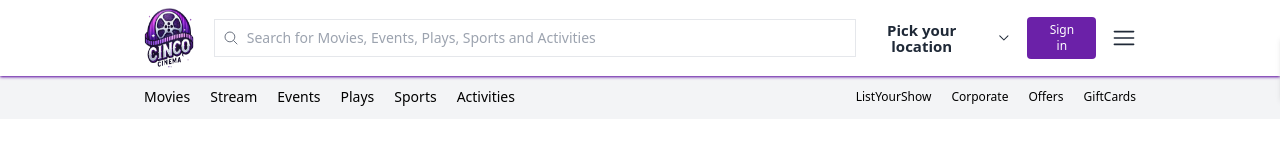
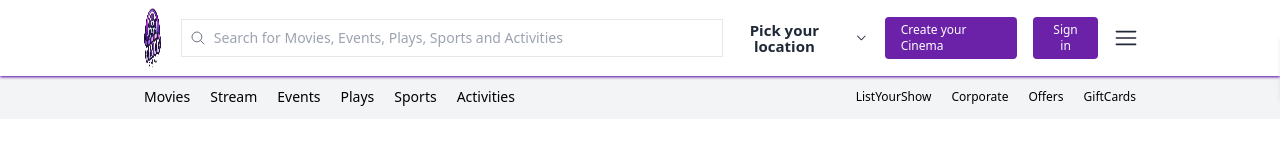
Before and after one commit to jneralrex/cinco_cinema_user, a React (Vite) app: page / in a window 1280 px wide. Shown: the top 157 px of the page. Built offline with nearby package versions, Linux system fonts and the light colour scheme; no server answers.

Commit message:
Minor clean up

```diff
--- a/src/component/Nav.jsx
+++ b/src/component/Nav.jsx
@@ -71,7 +71,6 @@ const Nav = () => {
       `${import.meta.env.VITE_BASE_URL}auth/signup`,
       signUp
     );
-    console.log(res);
   };
 
   const handleLogout = async (e) => {
@@ -96,7 +95,7 @@ const Nav = () => {
           <div className="hidden border md:flex items-center gap-2 px-2">
             <IoSearchOutline className="text-gray-500" />
             <input
-              className="xl:w-[600px] lg:w-[400px] w-[300px] text-sm outline-none py-2"
+              className="xl:w-[500px] lg:w-[400px] w-[300px] text-sm outline-none py-2"
               type="text"
               placeholder="Search for Movies, Events, Plays, Sports and Activities"
             />
@@ -256,6 +255,11 @@ const Nav = () => {
               </div>
             </dialog>
           </div>
+          <Link to="https://cincocenimaadmin.onrender.com/">
+            <div  className="bg-purple-800 px-4 py-[5px] rounded text-xs text-white">
+            Create your Cinema
+            </div>
+          </Link>
           {loggedUser?.user?.user?.username ? (
             <div className="flex items-center gap-1 md:gap-3">
               <div className="md:size-8 size-6 rounded-full border-2 flex items-end justify-center">
--- a/src/pages/SeatPage.jsx
+++ b/src/pages/SeatPage.jsx
@@ -20,8 +20,8 @@ const SeatPage = () => {
   const [time_details, setTimeDetails] = useState({});
   const [movie_info, setMovieInfo] = useState({});
   const [loading, setLoading] = useState(true);
+
   const theater = movie_info?.show_times?.find(theater => theater._id === showtime_id);
-  // console.log(theater);
   function formatDate(dateString) {
     const date = new Date(dateString);
     const options = { weekday: "long", day: "numeric", month: "short" };
--- a/src/redux/slices/UserSlice.jsx
+++ b/src/redux/slices/UserSlice.jsx
@@ -11,7 +11,7 @@ export const logUser = createAsyncThunk(
   'user/logUser',
   async (credentials, { rejectWithValue }) => {
     try {
-      const res = await axios.post(`${import.meta.env.VITE_BASE_URL}auth/signin`, credentials,{ withCredentials: true });
+      const res = await Api.post(`${import.meta.env.VITE_BASE_URL}auth/signin`, credentials,{ withCredentials: true });
       return res.data;
     } catch (error) {
       return rejectWithValue(error.response?.data?.message || error.message);
@@ -23,7 +23,7 @@ export const signUpUser = createAsyncThunk(
   'user/signUpUser',
   async (credentials, { rejectWithValue }) => {
     try {
-        const res = await axios.post(`${import.meta.env.VITE_BASE_URL}auth/signup`, credentials,{ withCredentials: true });
+        const res = await Api.post(`auth/signup`, credentials,{ withCredentials: true });
       return res.data;
     } catch (error) {
       return rejectWithValue(error.response?.data?.message || error.message);
@@ -35,7 +35,7 @@ export const logOut = createAsyncThunk(
   'user/logOut',
   async (_, { rejectWithValue }) => {
     try {
-        const res = await axios.post(`${import.meta.env.VITE_BASE_URL}auth/signout`, { withCredentials: true });
+        const res = await Api.post(`auth/signout`, { withCredentials: true });
       return res.data;
     } catch (error) {
       return rejectWithValue(error.response?.data?.message || error.message);
```
